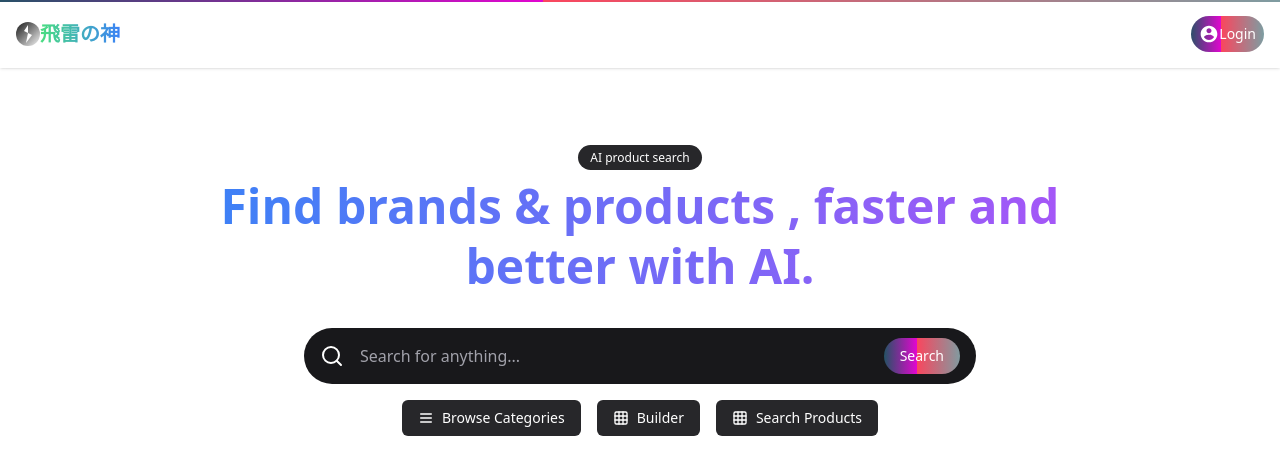
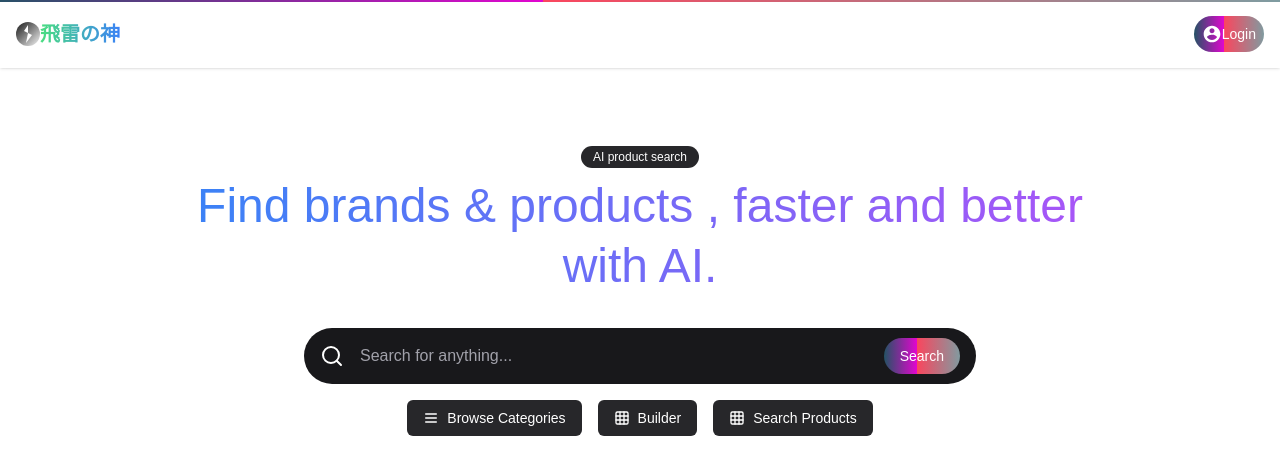
Before and after one commit to renemakoule/productsearch, a Next.js app: page / in a window 1280 px wide. Shown: the top 474 px of the page. Built offline with nearby package versions, Linux system fonts and the light colour scheme.

Commit message:
Update MinatoSearch.tsx

```diff
--- a/components/MinatoSearch.tsx
+++ b/components/MinatoSearch.tsx
@@ -1,15 +1,17 @@
-"use client"
+"use client";
 
-import { Search, Menu, Grid } from "lucide-react"
-import { useState, useEffect, useRef } from "react"
-import LogoMinato from "./LogoMinato"
-import CanvasCursor from "./CursorCanvas/canvas-cursor"
-import TableauDeBordProduit from "./TableauDeBordProduit"
+import { Search, Menu, Grid } from "lucide-react";
+import { useState, useEffect } from "react";
+import LogoMinato from "./LogoMinato";
+import CanvasCursor from "./CursorCanvas/canvas-cursor";
+import TableauDeBordProduit from "./TableauDeBordProduit";
+import Popup from "./Popup";
 
 export default function Component() {
-  const [isScrolled, setIsScrolled] = useState(false)
-  const [showResults, setShowResults] = useState(false)
-  const [searchQuery, setSearchQuery] = useState("")
+  const [isScrolled, setIsScrolled] = useState(false);
+  const [showResults, setShowResults] = useState(false);
+  const [searchQuery, setSearchQuery] = useState("");
+  const [isLoading, setIsLoading] = useState(false);
 
   const placeholders = [
     "Search for any product...",
@@ -17,56 +19,62 @@ export default function Component() {
     "What's on your mind?",
     "Discover new ideas",
     "Find answers here",
-    "Ask anything about the products..."
-  ]
-  const [currentPlaceholder, setCurrentPlaceholder] = useState(0)
-  const [isAnimating, setIsAnimating] = useState(false)
-  const [gradient, setGradient] = useState("from-blue-500 to-purple-500")
+    "Ask anything about the products...",
+  ];
+  const [currentPlaceholder, setCurrentPlaceholder] = useState(0);
+  const [isAnimating, setIsAnimating] = useState(false);
+  const [gradient, setGradient] = useState("from-blue-500 to-purple-500");
 
   useEffect(() => {
     const placeholderInterval = setInterval(() => {
-      setIsAnimating(true)
+      setIsAnimating(true);
       setTimeout(() => {
-        setCurrentPlaceholder((prev) => (prev + 1) % placeholders.length)
-        setIsAnimating(false)
-      }, 500)
-    }, 3000)
+        setCurrentPlaceholder((prev) => (prev + 1) % placeholders.length);
+        setIsAnimating(false);
+      }, 500);
+    }, 3000);
 
     const gradientInterval = setInterval(() => {
       const gradients = [
         "from-blue-500 via-pink-500 to-purple-500",
         "from-green-600 via-purple-600 to-blue-600",
         "from-pink-500 to-yellow-500 via-red-500",
-      ]
-      setGradient(gradients[Math.floor(Math.random() * gradients.length)])
-    }, 8000)
+      ];
+      setGradient(gradients[Math.floor(Math.random() * gradients.length)]);
+    }, 8000);
 
     return () => {
-      clearInterval(placeholderInterval)
-      clearInterval(gradientInterval)
-    }
-  }, [])
+      clearInterval(placeholderInterval);
+      clearInterval(gradientInterval);
+    };
+  }, []);
 
   useEffect(() => {
     const handleScroll = () => {
-      setIsScrolled(window.scrollY > 50)
-    }
+      setIsScrolled(window.scrollY > 50);
+    };
 
-    window.addEventListener("scroll", handleScroll)
-    return () => window.removeEventListener("scroll", handleScroll)
-  }, [])
+    window.addEventListener("scroll", handleScroll);
+    return () => window.removeEventListener("scroll", handleScroll);
+  }, []);
 
-  const handleSearch = (e: { preventDefault: () => void }) => {
-    e.preventDefault()
-    setShowResults(true)
-  }
+  const handleSearch = async (e: React.FormEvent) => {
+    e.preventDefault();
+    setIsLoading(true);
+
+    // Simulate a search that takes 3 seconds
+    await new Promise((resolve) => setTimeout(resolve, 3000));
+
+    setIsLoading(false);
+    setShowResults(true);
+  };
 
   const handleSuggestionClick = () => {
-    setShowResults(true)
-  }
+    setShowResults(true);
+  };
 
   return (
-    <div className="min-h-screen font-sans">
+    <div className="poppins-extralight-italic">
       <CanvasCursor />
       <header
         className={`fixed top-0 left-0 right-0 transition-colors duration-300 ${
@@ -78,7 +86,10 @@ export default function Component() {
         </div>
         <div className="flex items-center space-x-4">
           <button className="flex p-2 bg-zinc-800 rounded-full whatsapp-status-bar">
-            <svg viewBox="0 0 24 24" className="w-5 h-5 text-white fill-current">
+            <svg
+              viewBox="0 0 24 24"
+              className="w-5 h-5 text-white fill-current"
+            >
               <path d="M12 2C6.48 2 2 6.48 2 12s4.48 10 10 10 10-4.48 10-10S17.52 2 12 2zm0 3c1.66 0 3 1.34 3 3s-1.34 3-3 3-3-1.34-3-3 1.34-3 3-3zm0 14.2c-2.5 0-4.71-1.28-6-3.22.03-1.99 4-3.08 6-3.08 1.99 0 5.97 1.09 6 3.08-1.29 1.94-3.5 3.22-6 3.22z" />
             </svg>
             <span className="text-sm font-medium text-white">Login</span>
@@ -86,18 +97,28 @@ export default function Component() {
         </div>
         <div className="absolute top-0 left-0 right-0 h-[2px] whatsapp-status-bar"></div>
       </header>
-      <main className={`flex flex-col items-center justify-center w-full ${showResults ? 'mt-20' : 'mt-36'} px-4`}>
+      <main
+        className={`flex flex-col items-center justify-center w-full ${
+          showResults ? "mt-20" : "mt-36"
+        } px-4`}
+      >
         {!showResults && (
           <div className="text-center space-y-2 mb-8">
-            <span className="px-3 py-1 bg-zinc-800 text-xs text-white rounded-full">
+            <span className="px-3 py-1 bg-zinc-800 text-xs text-white rounded-full poppins-extralight-italic">
               AI product search
             </span>
-            <h1 className={`text-5xl font-bold max-w-4xl leading-tight bg-clip-text text-transparent bg-gradient-to-r ${gradient}`}>
+            <h1
+              className={`text-5xl poppins-extralight-italic max-w-4xl leading-tight bg-clip-text text-transparent bg-gradient-to-r ${gradient}`}
+            >
               Find brands & products , faster and better with AI.
             </h1>
           </div>
         )}
-        <div className={`w-full ${showResults ? 'max-w-xl top-24 fixed z-50' : 'max-w-2xl'} space-y-4`}>
+        <div
+          className={`w-full ${
+            showResults ? "max-w-xl top-24 fixed z-50" : "max-w-2xl"
+          } space-y-4`}
+        >
           <form onSubmit={handleSearch} className="relative">
             <Search className="absolute left-4 top-1/2 transform -translate-y-1/2 text-white" />
             <input
@@ -110,30 +131,64 @@ export default function Component() {
             />
             <button
               type="submit"
+              disabled={isLoading}
               className="absolute right-4 top-1/2 transform -translate-y-1/2 px-4 py-2 bg-zinc-700 text-sm text-white font-medium rounded-full whatsapp-status-bar"
             >
-              Search
+              {isLoading ? <LoadingAnimation /> : "Search"}
             </button>
           </form>
           {!showResults && (
-            <div className="flex flex-wrap justify-center gap-4">
-              <button onClick={handleSuggestionClick} className="flex items-center space-x-2 px-4 py-2 bg-zinc-800 rounded-md text-sm text-white font-medium z-10">
+            <div className="flex flex-wrap justify-center gap-4 poppins-extralight-italic">
+              <button
+                onClick={handleSuggestionClick}
+                className="flex items-center space-x-2 px-4 py-2 bg-zinc-800 rounded-md text-sm text-white font-medium z-10"
+              >
                 <Menu className="w-4 h-4" />
                 <span>Browse Categories</span>
               </button>
-              <button onClick={handleSuggestionClick} className="flex items-center space-x-2 px-4 py-2 bg-zinc-800 rounded-md text-sm text-white font-medium z-10">
+              <button
+                onClick={handleSuggestionClick}
+                className="flex items-center space-x-2 px-4 py-2 bg-zinc-800 rounded-md text-sm text-white font-medium z-10"
+              >
                 <Grid className="w-4 h-4" />
                 <span>Builder</span>
               </button>
-              <button onClick={handleSuggestionClick} className="flex items-center space-x-2 px-4 py-2 bg-zinc-800 rounded-md text-sm text-white font-medium z-10">
+              <button
+                onClick={handleSuggestionClick}
+                className="flex items-center space-x-2 px-4 py-2 bg-zinc-800 rounded-md text-sm text-white font-medium z-10"
+              >
                 <Grid className="w-4 h-4" />
                 <span>Search Products</span>
               </button>
             </div>
           )}
         </div>
-        {showResults && <TableauDeBordProduit imageUrl={""} productName={""} price={""} source={""} link={""} />}
+        {isLoading && (
+          <div className="mt-8 text-white text-center">
+            <LoadingAnimation />
+            <p className="mt-2">Searching for results...</p>
+          </div>
+        )}
+        {!isLoading && showResults && (
+          <TableauDeBordProduit
+            imageUrl={""}
+            productName={""}
+            price={""}
+            source={""}
+            link={""}
+          />
+        )}
       </main>
     </div>
-  )
+  );
 }
+
+function LoadingAnimation() {
+  return (
+    <div className="flex space-x-1">
+      <div className="w-[6px] h-[6px] bg-white rounded-full animate-bounce" style={{ animationDelay: '0s' }}></div>
+      <div className="w-[6px] h-[6px] bg-white rounded-full animate-bounce" style={{ animationDelay: '0.2s' }}></div>
+      <div className="w-[6px] h-[6px] bg-white rounded-full animate-bounce" style={{ animationDelay: '0.4s' }}></div>
+    </div>
+  );
+}
```
